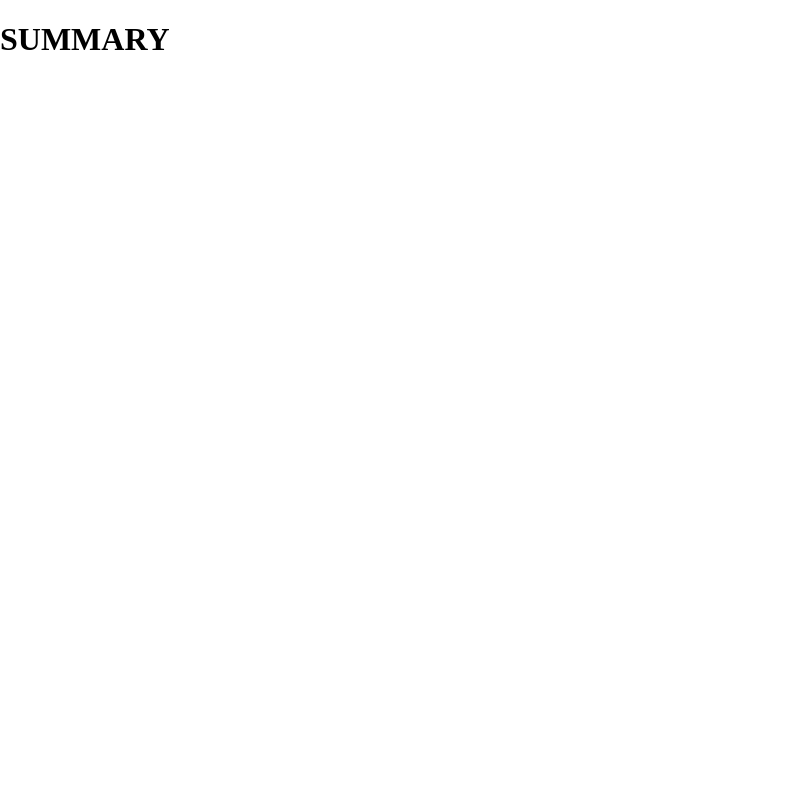
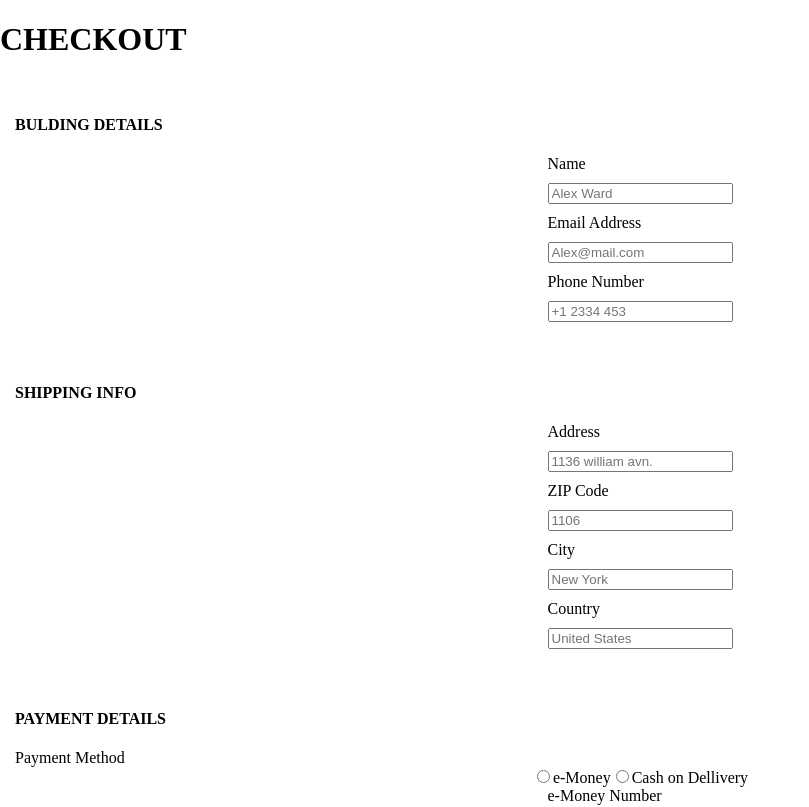
Before and after one commit to Zahra-Alanchari/audiophile-ecommerce-project, a Next.js app: page /checkOut in a window 1280 px wide. Shown: the top 807 px of the page, without its empty margins (0-809 px from the left). Built offline with nearby package versions, Linux system fonts and the light colour scheme.

Commit message:
implemented check out

```diff
--- a/app/_Components/CheckOutForm/CheckOutForm.tsx
+++ b/app/_Components/CheckOutForm/CheckOutForm.tsx
@@ -0,0 +1,102 @@
+"use client";
+import React from "react";
+import styled from "styled-components";
+
+const Bulding = styled.div`
+  /* background-color: blue; */
+  padding: 15px;
+`;
+const BuldingDetail = styled.div`
+  /* background-color: red; */
+  display: flex;
+  flex-direction: column;
+  align-items: center;
+
+  & input {
+    display: flex;
+    margin: 10px 0;
+  }
+`;
+const PayMent = styled.div`
+  background-color: white;
+  display: flex;
+  flex-direction: row;
+  justify-content: space-around;
+`;
+
+const CheckOutForm = () => {
+  return (
+    <div>
+      <div>
+        <h1>CHECKOUT</h1>
+        <Bulding>
+          <h4>BULDING DETAILS</h4>
+          <BuldingDetail>
+            <div>
+              <label htmlFor="">Name</label>
+              <input type="text" placeholder="Alex Ward" />
+            </div>
+            <div>
+              <label htmlFor="">Email Address</label>
+              <input type="text" placeholder="Alex@mail.com" />
+            </div>
+            <div>
+              <label htmlFor="">Phone Number</label>
+              <input type="text" placeholder="+1 2334 453" />
+            </div>
+          </BuldingDetail>
+        </Bulding>
+
+        <Bulding>
+          <h4>SHIPPING INFO</h4>
+          <BuldingDetail>
+            <div>
+              <label htmlFor="">Address</label>
+              <input type="text" placeholder="1136 william avn." />
+            </div>
+            <div>
+              <label htmlFor="">ZIP Code</label>
+              <input type="text" placeholder="1106" />
+            </div>
+            <div>
+              <label htmlFor="">City</label>
+              <input type="text" placeholder="New York" />
+            </div>
+            <div>
+              <label htmlFor="">Country</label>
+              <input type="text" placeholder="United States" />
+            </div>
+          </BuldingDetail>
+        </Bulding>
+
+        <Bulding>
+          <h4>PAYMENT DETAILS</h4>
+          <label htmlFor="">Payment Method</label>
+          <PayMent>
+            <div>
+              <input type="radio" id="1" name="money" value="1" />
+              <label htmlFor="1">e-Money</label>
+              <input type="radio" id="2" name="money" value="2" />
+              <label htmlFor="2">Cash on Dellivery</label>
+            </div>
+
+          </PayMent>
+          <BuldingDetail>
+            <div>
+              <div>
+                <label htmlFor="">e-Money Number</label>
+                <input type="text" placeholder="234165716" />
+              </div>
+              <div>
+                <label htmlFor="">e-Money PIN</label>
+                <input type="text" placeholder="4524" />
+              </div>
+            </div>
+          </BuldingDetail>
+        </Bulding>
+      </div>
+    </div>
+  );
+};
+
+export default CheckOutForm;
--- a/app/_Components/CheckoutBill/CheckOutBill.tsx
+++ b/app/_Components/CheckoutBill/CheckOutBill.tsx
@@ -1,26 +1,74 @@
 import { RootState } from "@/Type/type";
 import React from "react";
 import { useSelector } from "react-redux";
+import styled from "styled-components";
+
+const ProductImage = styled.img`
+  width: 65px;
+  height: 65px;
+`;
+const Product = styled.div`
+  display: flex;
+  align-items: center;
+  justify-content: space-between;
+  background-color: red;
+`;
+const Summary = styled.div`
+  width: 300px;
+  padding: 20px;
+  background-color: grey;
+`;
 
 const CheckOutBill = () => {
   const dataselect = useSelector((state: RootState) => state.job.shoppingItem);
-  console.log(dataselect,"count koo")
+  // console.log(dataselect, "count koo");
+  const totalCost = dataselect.reduce((acc, item) => {
+    return acc + item.price * (item?.count ? item.count : 0);
+  }, 1000);
+  const shipping = totalCost * 0.09;
+  // console.log(totalCost, "factor");
   return (
-    <div>
+    <Summary>
       <h1>SUMMARY</h1>
-      {dataselect.map((item) => (
-        <div>
+      <>
+        {dataselect.map((item) => (
+          <Product>
+
+            <div>
+              <ProductImage src={item.image.mobile} alt=""></ProductImage>
+            </div>
+            <div>
+              <h3>{item.name}</h3>
+              <p>${item.price}</p>
+            </div>
+            <div>x{item.count}</div>
+          </Product>
+        ))}
+      </>
+      {dataselect.length > 0 ? (
+        <>
           <div>
-            <img src="" alt="" />
+            <div>
+              <h3>TOTAL</h3>
+              <p>${totalCost}</p>
+            </div>
+            <div>
+              <h3>SHIPPING</h3>
+              <p>${shipping}</p>
+            </div>
+            <div>
+              <h3>VAT(INCLUDES)</h3>
+              <p>$1000</p>
+            </div>
+            <div>
+              <h3>GRAND TOTAL</h3>
+              <p>{totalCost + shipping}</p>
+            </div>
           </div>
-          <div>
-            <h3>{item.name}</h3>
-            <p>${item.price}</p>
-          </div>
-          <div>x{ item.count}</div>
-        </div>
-      ))}
-    </div>
+          <button>CONTINUE & PAY</button>
+        </>
+      ):<h3>NO ITEM ADDED</h3>}
+    </Summary>
   );
 };
 
--- a/app/checkOut/page.tsx
+++ b/app/checkOut/page.tsx
@@ -5,6 +5,7 @@ import { RootState } from "@/Type/type";
 import React, { useEffect } from "react";
 import { useDispatch, useSelector } from "react-redux";
 import CheckOutBill from "../_Components/CheckoutBill/CheckOutBill";
+import CheckOutForm from "../_Components/CheckOutForm/CheckOutForm";
 
 const page = () => {
   // const dispatch = useDispatch<AppDispatch>();
@@ -15,6 +16,7 @@ const page = () => {
   // console.log(data, "data7")
   return (
     <div>
+      <CheckOutForm/>
       <CheckOutBill />
     </div>
   );
--- a/app/headphone/page.tsx
+++ b/app/headphone/page.tsx
@@ -38,14 +38,14 @@ const page = () => {
     dispatch(fetchgetAllProduct());
   }, [dispatch]);
   const headphone = data.filter((item) => item.category === "headphones");
-  console.log(headphone, "headphones");
+  // console.log(headphone, "headphones");
 
   const handleClick = (e: React.MouseEvent<HTMLButtonElement>) => {
     const target = e.currentTarget.id;
     dispatch(updateSelectedId(target));
   };
-  const idd = useSelector((state: RootState) => state.job.id);
-  console.log(idd, "ids");
+  // const idd = useSelector((state: RootState) => state.job.id);
+  // console.log(idd, "ids");
   return (
     <>
       <Navbar />
--- a/redux/slice.ts
+++ b/redux/slice.ts
@@ -39,8 +39,8 @@ const jobSlice = createSlice({
       const existingItem = state.shoppingItem.find(
         (item) => item.id === selectedItem.id
       );
-      console.log(selectedItem, "sele");
-      console.log(count, "coun");
+      // console.log(selectedItem, "sele");
+      // console.log(count, "coun");
       // state.shoppingItem = [...state.shoppingItem, action.payload];
 
       if (existingItem) {
```
Also changed, not shown: app/_Components/Navbar/Navbar.tsx (+2 -5 lines), app/page.tsx (+9 -0 lines).
